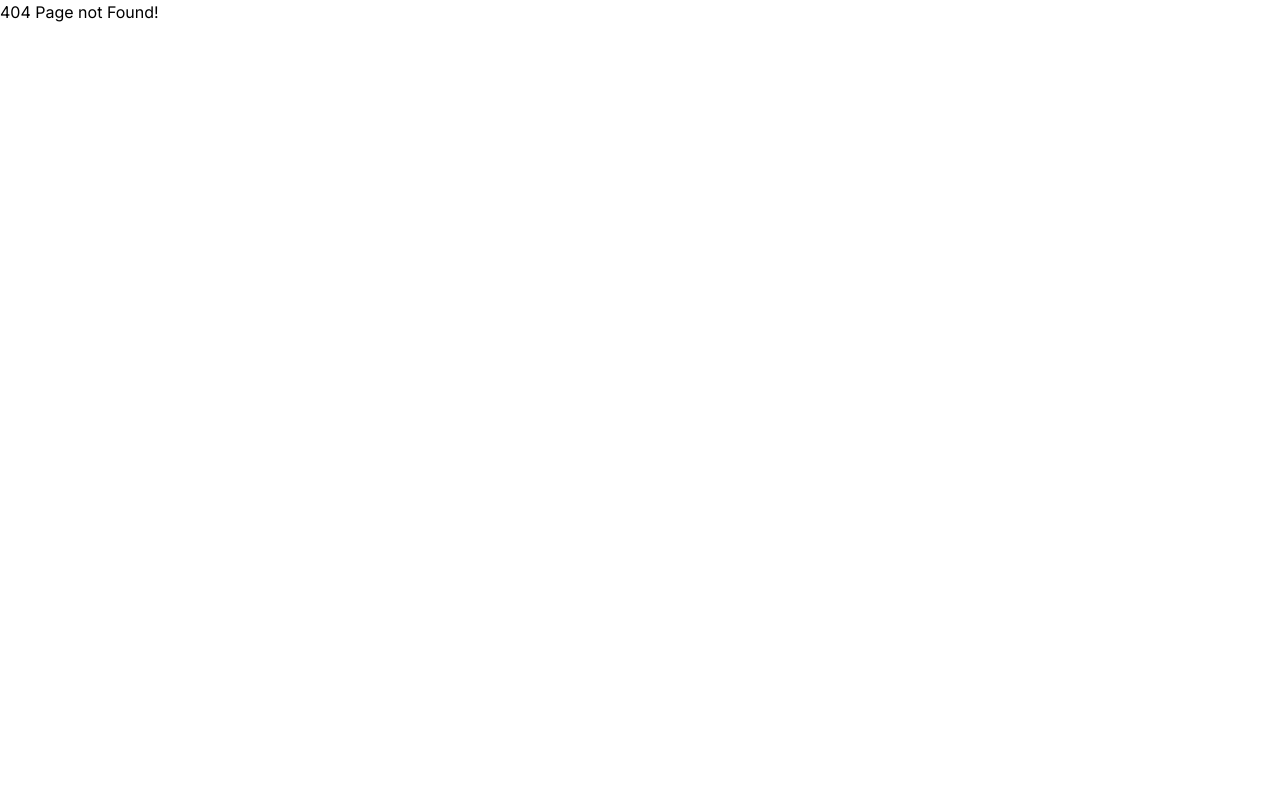
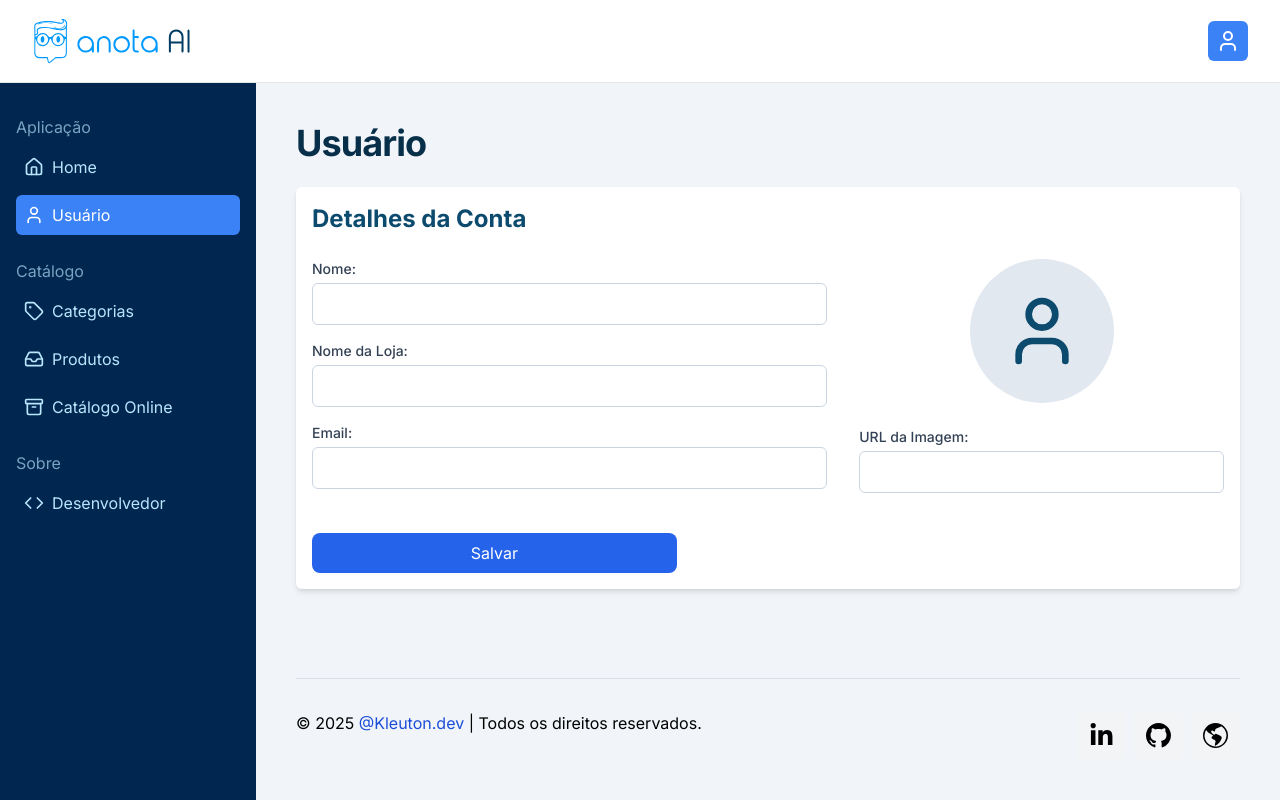
Before and after one commit to kleutons/node-fullstack-anotaai, a React (Vite) app in the folder frontend/: page /user in a window 1280 px wide. Before the commit this address had no page. Built offline with nearby package versions, Linux system fonts and the light colour scheme.

Commit message:
feat: implement user page

```diff
--- a/frontend/src/App.tsx
+++ b/frontend/src/App.tsx
@@ -3,6 +3,7 @@ import LoginPage from "./app/LoginPage";
 import HomePage from "./app/HomePage";
 import NotFoundPage from "./app/NotFoundPage";
 import DashboardLayout from "./layouts/DashboardLayout";
+import UserPage from "./app/UserPage";
 
 function App() {
 
@@ -13,7 +14,9 @@ function App() {
         <Route path="/login" element={<LoginPage />} />
 
         <Route path="/" element={<DashboardLayout />}>
-          <Route index element={<HomePage />} />
+          <Route index                element={<HomePage />} />
+          <Route path="/user"         element={<UserPage />} />
+
         </Route>
 
       </Routes>
--- /dev/null
+++ b/frontend/src/app/UserPage.tsx
@@ -0,0 +1,63 @@
+import { User } from "lucide-react";
+import { useRef, useState } from "react";
+
+import TitlePage from "../components/dashboard/TitlePage";
+import CardSection from "../components/dashboard/CardSection";
+import InputText from "../components/dashboard/InputText";
+import ButtonPrimay from "../components/dashboard/ButtonPrimay";
+import UserType from "../types/UserType";
+
+
+export default function UserPage() {
+
+    const formUser = useRef<HTMLFormElement>(null);
+    const [user, setUser] = useState<Partial<UserType>>({});
+
+    const handleInputChage = (key: keyof UserType) => (event: React.ChangeEvent<HTMLInputElement>) => {
+        setUser({
+            ...user,
+            [key]: event.target.value
+        })
+    };
+
+    const handleSubmit = (event: React.FormEvent<HTMLFormElement>) =>{
+        event.preventDefault();
+        console.log(user);
+    }
+
+    return (
+        <>
+            <TitlePage text="Usuário" />
+
+            <CardSection title="Detalhes da Conta">
+                <form ref={formUser} onSubmit={handleSubmit}>
+                    <div className="flex flex-col md:flex-row gap-8 w-full mb-6">
+                        <div className="flex-1">
+                            <InputText label="Nome:" onChange={handleInputChage('name')}  />
+                            <InputText label="Nome da Loja:" name="store" onChange={handleInputChage('store')}  />
+                            <InputText label="Email:" name="email"  onChange={handleInputChage('email')} />
+                        </div>
+                        <div className="w-full md:w-2/5 flex flex-col justify-center items-center gap-6">
+
+                            {user?.urlImg ? (
+                                <img src={user.urlImg}  className="w-[144px] h-[144px] rounded-full object-cover object-cente"/>
+
+                            ) : (
+                                <div className="bg-slate-200 rounded-full p-8 text-sky-900">
+                                    <User size={80} />
+                                </div>
+                            )}
+                            <div className="w-full">
+                                <InputText name="urlImg" label="URL da Imagem:" onChange={handleInputChage('urlImg')}  />
+                            </div>
+                        </div>
+                    </div>
+
+                    <div className="w-2/5">
+                        <ButtonPrimay type="submit" text="Salvar" />
+                    </div>
+                </form>
+            </CardSection>
+        </>
+    );
+}
--- /dev/null
+++ b/frontend/src/types/UserType.ts
@@ -0,0 +1,6 @@
+export default interface UserType{
+    name: string,
+    store: string,
+    email: string,
+    urlImg: string
+}
```
